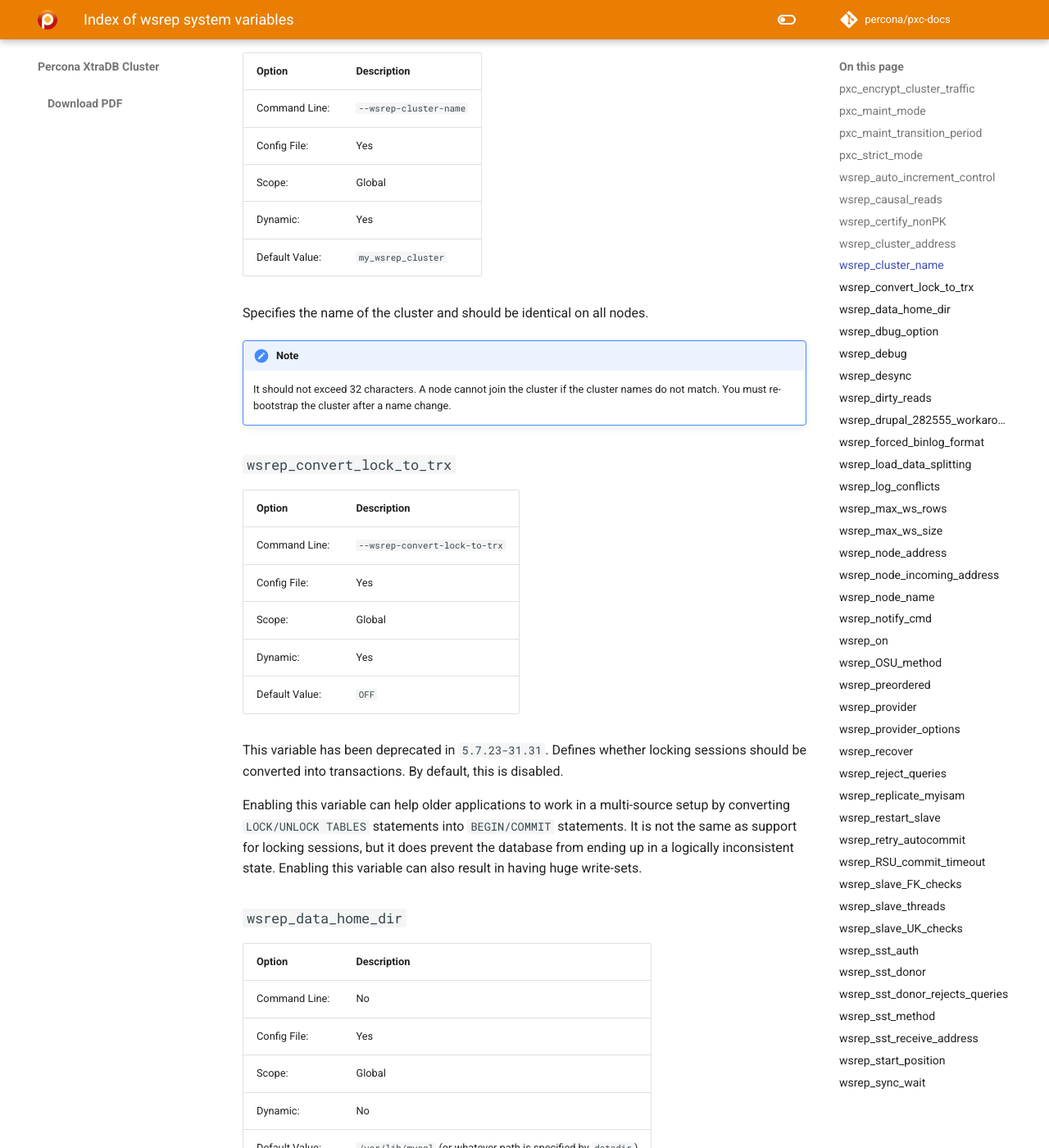
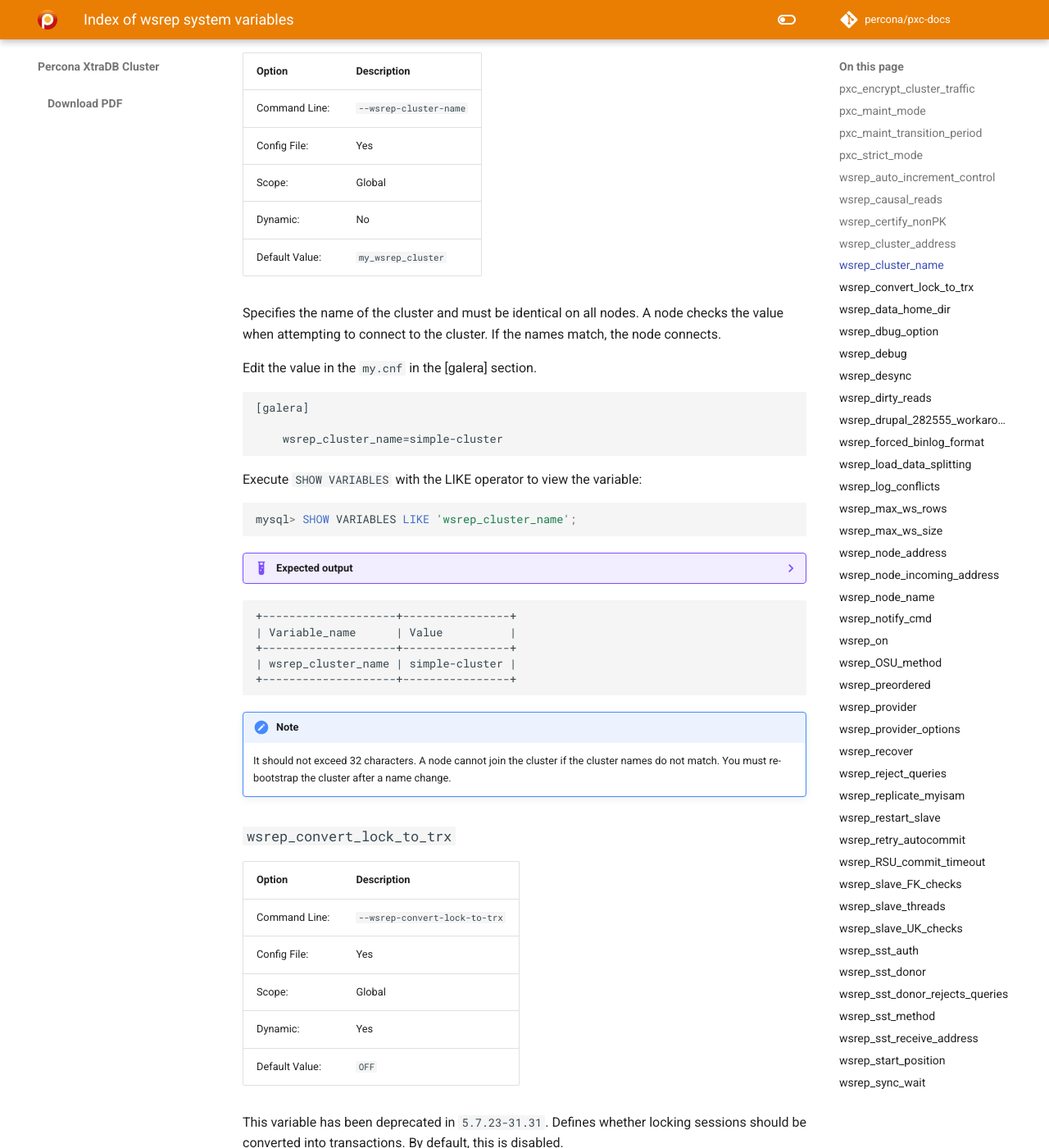
Before and after one commit to percona/pxc-docs, an MkDocs documentation site: the page built from docs/wsrep-system-index.md, in a window 1280 px wide and 1400 px high, scrolled down 5774 px. Shown: the whole window at 82% size. Built offline with MkDocs 1.6.1 and Material for MkDocs 9.7.7, drawn with Linux system fonts in a browser that asks for light colours; nearby versions of some CDN libraries; comment, search, counter and statistics services are not loaded; the version menu is left out.

Commit message:
PXC-3699 wsrep_cluster_name documentation wrong about dynamic option (5.7)
	modified:   docs/wsrep-system-index.md

````diff
--- a/docs/wsrep-system-index.md
+++ b/docs/wsrep-system-index.md
@@ -225,10 +225,36 @@ you should pass the `--wsrep-new-cluster` option when starting.
 | Command Line:  | ``--wsrep-cluster-name`` |
 | Config File:   | Yes                |
 | Scope:         | Global             |
-| Dynamic:       | Yes                 |
+| Dynamic:       | No                 |
 | Default Value: | ``my_wsrep_cluster`` |
 
-Specifies the name of the cluster and should be identical on all nodes.
+Specifies the name of the cluster and must be identical on all nodes. A node checks the value when attempting to connect to the cluster. If the names match, the node connects.
+
+Edit the value in the `my.cnf` in the [galera] section.
+
+```text
+
+[galera]
+
+    wsrep_cluster_name=simple-cluster
+```
+
+Execute `SHOW VARIABLES` with the LIKE operator to view the variable:
+
+```sql
+
+mysql> SHOW VARIABLES LIKE 'wsrep_cluster_name';
+```
+
+??? example "Expected output"
+
+```text
++--------------------+----------------+
+| Variable_name      | Value          |
++--------------------+----------------+
+| wsrep_cluster_name | simple-cluster |
++--------------------+----------------+
+```
 
 !!! note
 
````
